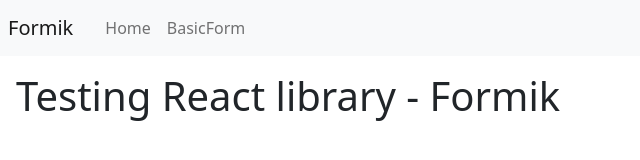
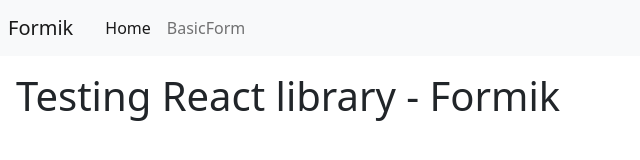
Before and after one commit to michaelc285/react-formik-sample, a React (Create React App) app: page / in a window 1280 px wide. Shown: the top 160 px of the page, without its empty margins (0-640 px from the left). Built offline with nearby package versions, Linux system fonts and the light colour scheme.

Commit message:
Update NavigationBarComponent
Change a tag to Link

```diff
--- a/src/components/NavigationBarComponent.js
+++ b/src/components/NavigationBarComponent.js
@@ -1,20 +1,23 @@
 import React from 'react';
 import { ROOT, BASIC_FORM } from "../path";
+import { Link, useLocation } from "react-router-dom";
 
 export default function NavigationBarComponent() {
+    const location = useLocation();
+    const { pathname } = location;
     return (
         <nav className="navbar navbar-expand-lg navbar-light bg-light">
-            <a className="navbar-brand px-2" href={ROOT}>Formik</a>
+            <Link className={`navbar-brand px-2`} to={ROOT}>Formik</Link>
             <button className="navbar-toggler" type="button" data-toggle="collapse" data-target="#navbarNav" aria-controls="navbarNav" aria-expanded="false" aria-label="Toggle navigation">
                 <span className="navbar-toggler-icon"></span>
             </button>
             <div className="collapse navbar-collapse" id="navbarNav">
                 <ul className="navbar-nav">
                     <li className="nav-item">
-                        <a className="nav-link" href={ROOT}>Home</a>
+                        <Link className={`nav-link ${ROOT === pathname && "active"}`} to={ROOT}>Home</Link>
                     </li>
                     <li className="nav-item">
-                        <a className="nav-link" href={BASIC_FORM}>BasicForm</a>
+                        <Link className={`nav-link ${BASIC_FORM === pathname && "active"}`} to={BASIC_FORM}>BasicForm</Link>
                     </li>
                 </ul>
             </div>
```
